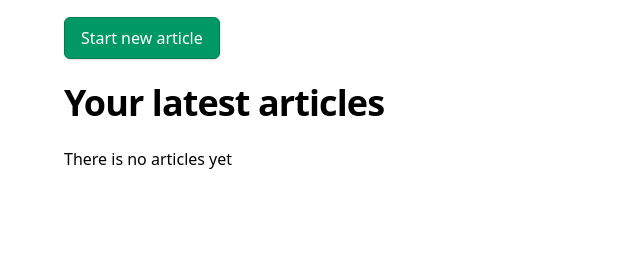
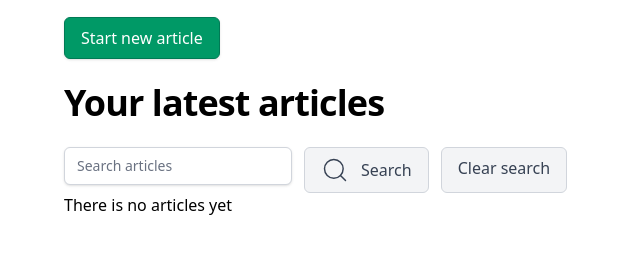
Before and after one commit to yasenAlexiev/django_first_steps, a Django app: page /articles/ in a window 1280 px wide. Shown: the part 290-545 px from the top of the page, without its empty margins (0-640 px from the left). Run offline with Django 5.2, Linux system fonts and the light colour scheme; a user stored in the database is signed in; data that the repository does not hold is empty; some libraries are stand-ins or nearby versions.

Commit message:
implement search through the list of article. Add search field, button and clear button. Works with paging too

```diff
--- a/djangocourse/app/views.py
+++ b/djangocourse/app/views.py
@@ -21,7 +21,10 @@ class ArticleListView(LoginRequiredMixin, ListView):
     context_object_name = "articles"
 
     def get_queryset(self) -> QuerySet[Any]:
+        search = self.request.GET.get("search")
         queryset = super().get_queryset().filter(creator=self.request.user)
+        if search:
+            queryset = queryset.filter(title__search=search)
         return queryset.order_by("-created_at")
 
 
--- a/djangocourse/djangocourse1/settings.py
+++ b/djangocourse/djangocourse1/settings.py
@@ -41,6 +41,7 @@ AUTHENTICATION_BACKENDS = [
 DJANGO_APPS = [
     'django.contrib.admin',
     'django.contrib.auth',
+    'django.contrib.postgres',
     'django.contrib.contenttypes',
     'django.contrib.sessions',
     'django.contrib.messages',
--- a/djangocourse/static/output.css
+++ b/djangocourse/static/output.css
@@ -241,6 +241,9 @@
   .mt-\[-2px\] {
     margin-top: -2px;
   }
+  .mr-2 {
+    margin-right: calc(var(--spacing) * 2);
+  }
   .mb-2 {
     margin-bottom: calc(var(--spacing) * 2);
   }
@@ -364,8 +367,14 @@
   .justify-end {
     justify-content: flex-end;
   }
+  .gap-1 {
+    gap: calc(var(--spacing) * 1);
+  }
   .gap-2 {
     gap: calc(var(--spacing) * 2);
+  }
+  .gap-3 {
+    gap: calc(var(--spacing) * 3);
   }
   .gap-4 {
     gap: calc(var(--spacing) * 4);
@@ -622,9 +631,20 @@
       width: auto;
     }
   }
+  .sm\:flex-row {
+    @media (width >= 40rem) {
+      flex-direction: row;
+    }
+  }
   .sm\:px-10 {
     @media (width >= 40rem) {
       padding-inline: calc(var(--spacing) * 10);
+    }
+  }
+  .sm\:text-sm {
+    @media (width >= 40rem) {
+      font-size: var(--text-sm);
+      line-height: var(--tw-leading, var(--text-sm--line-height));
     }
   }
   .md\:block {
--- a/djangocourse/templates/app/home.html
+++ b/djangocourse/templates/app/home.html
@@ -17,6 +17,19 @@
     <a class="button primary inline-block mb-6 w-full sm:w-auto text-center" href="{% url 'create_article' %}">Start new article<a>
     <h2 class="subtitle mb-6">Your latest articles</h2>
 
+
+    <form method="get" class="flex flex-col sm:flex-row gap-3">
+        <input type="search" name="search" placeholder="Search articles" value="{{ request.GET.search }}"
+            class="text-black shadow-sm focus:ring-emerald-500 focus:border-emerald-500 sm:text-sm border-gray-300 rounded-md"></input>
+        <div class="flex gap-3">
+            <button type="submit" class="flex gap-1 button secondary items-center justify-center">
+                {% include "svgs/magnifying-glass.svg" with class="w-7 h-7 mr-2" %}
+                Search
+            </button>
+            <a href="{% url 'home' %}" class="button secondary text-center">Clear search</a>
+        </div>
+    </form>
+
     {% if articles %}
         <ul>
         {% for article in articles %}
@@ -32,9 +45,9 @@
         {% endfor %}
         </ul>
         {% if is_paginated %}
-            <div class="flex items-center justify-center mt-4">
+            <div class="flex items-center justify-center mt-4 text-xl">
                 {% if page_obj.has_previous %}
-                    <a class="mx-2 flex items-center justify-center"href="?page={{ page_obj.previous_page_number }}">
+                    <a href="?page={{ page_obj.previous_page_number }}{% if request.GET.search %}&search={{ request.GET.search }}{% endif %}" class="mx-2 flex items-center justify-center">
                         <span class="inline-block transform rotate-180 w-8 h-8 border border-gray-300 rounded-md flex items-center justify-center p-1">{% include "svgs/chevron.svg" with class="w-5 h-5" %}</span>
                     </a>
                 {% endif %}
@@ -42,7 +55,7 @@
                 <span> Page {{ page_obj.number }} of {{ page_obj.paginator.num_pages }}. </span>
 
                 {% if page_obj.has_next %}
-                    <a class="mx-2" href="?page={{ page_obj.next_page_number }}">
+                    <a href="?page={{ page_obj.next_page_number }}{% if request.GET.search %}&search={{ request.GET.search }}{% endif %}" class="mx-2 flex items-center justify-center">
                         <span class="w-8 h-8 border border-gray-300 rounded-md flex items-center justify-center p-1">{% include "svgs/chevron.svg" with class="w-5 h-5" %}</span>
                     </a>
                 {% endif %}
```
Also changed, not shown: djangocourse/templates/svgs/magnifying-glass.svg (added).
